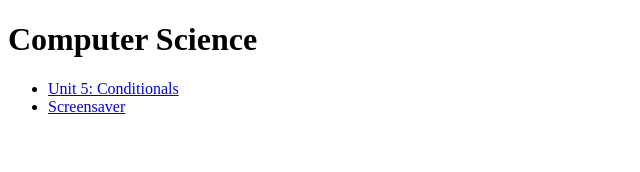
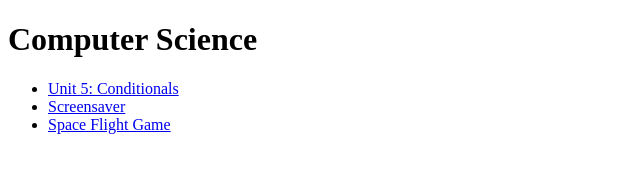
Before and after one commit to Chasmessian/Chasmessian.github.io, a plain HTML site: page index.html in a window 1280 px wide. Shown: the whole page, without its empty margins (0-640 px from the left). Drawn offline with Linux system fonts and the light colour scheme.

Commit message:
Update index.html

```diff
--- a/index.html
+++ b/index.html
@@ -15,6 +15,9 @@
         <li>
             <a href="screensaver/screensaver.html">Screensaver</a>
         </li>
+        <li>
+            <a href="spaceflight.html">Space Flight Game</a>
+        </li>
     </ul>
 </body>
 </html>
```
